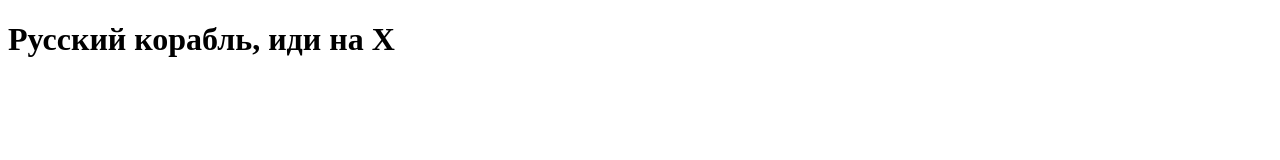
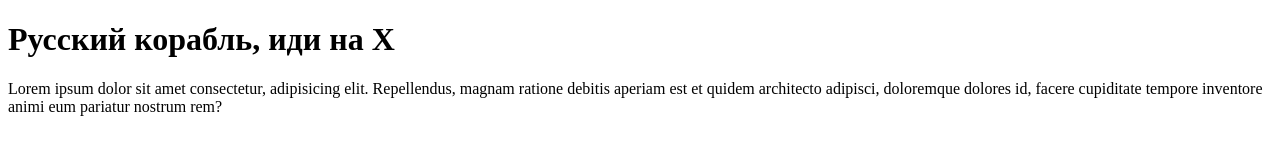
Before and after one commit to YourSubconsciousNess/Programming, a plain HTML site: page kukushka.css/kukushka2.html in a window 1280 px wide. Drawn offline with Linux system fonts and the light colour scheme.

Commit message:
Обзац текста

```diff
--- a/kukushka.css/kukushka2.html
+++ b/kukushka.css/kukushka2.html
@@ -8,5 +8,11 @@
   </head>
   <body>
     <h1>Русский корабль, иди на Х</h1>
+    <p>
+      Lorem ipsum dolor sit amet consectetur, adipisicing elit. Repellendus,
+      magnam ratione debitis aperiam est et quidem architecto adipisci,
+      doloremque dolores id, facere cupiditate tempore inventore animi eum
+      pariatur nostrum rem?
+    </p>
   </body>
 </html>
```
